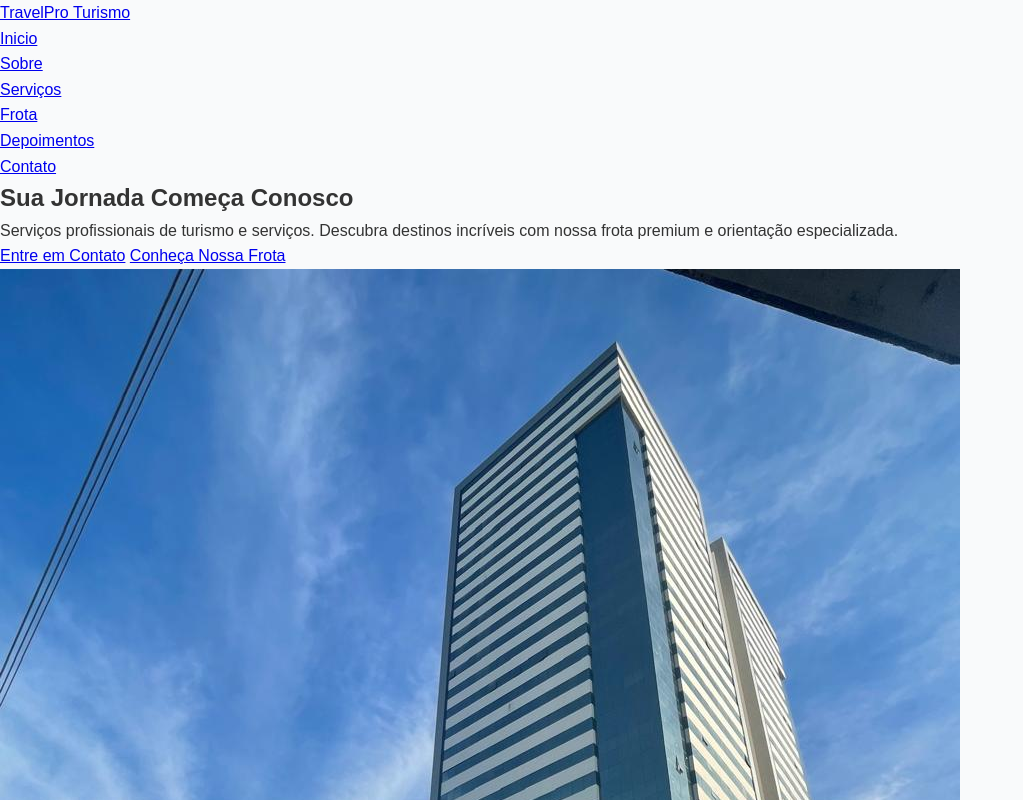
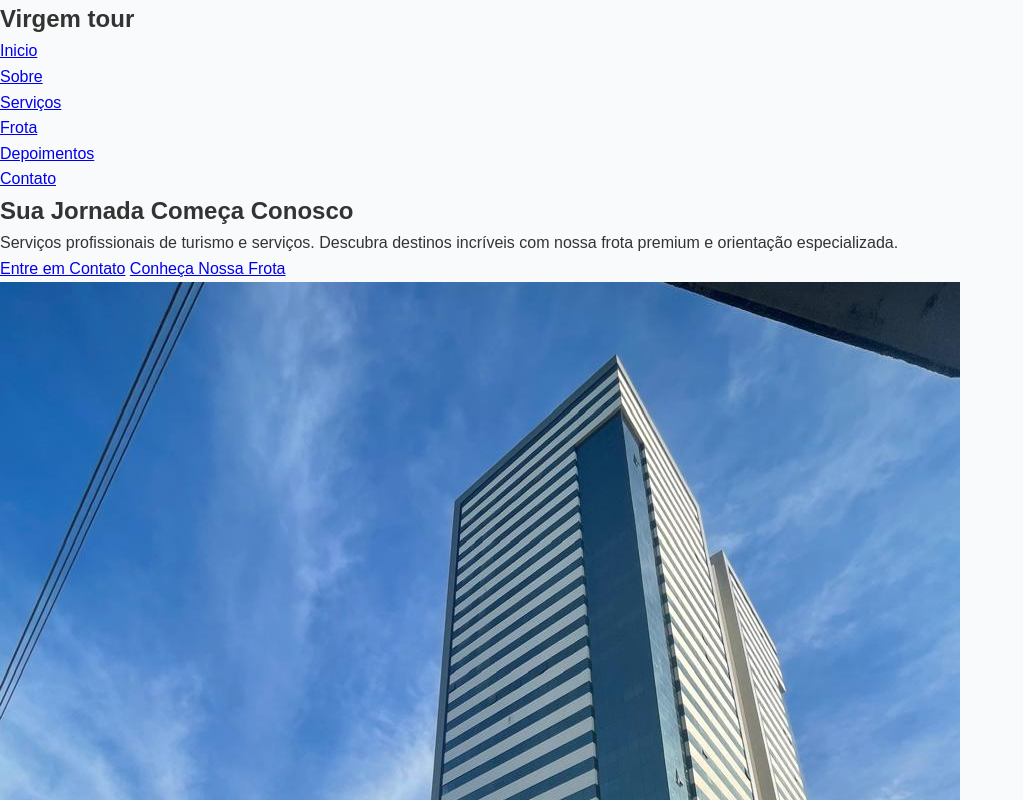
Before and after one commit to FilipeChristian/Projeto_Turismo, a plain HTML site: page index.html in a window 1280 px wide. Shown: the top 800 px of the page, without its empty margins (0-1023 px from the left). Drawn offline with nearby package versions, Linux system fonts and the light colour scheme.

Commit message:
OfChanges

```diff
--- a/index.html
+++ b/index.html
@@ -13,7 +13,7 @@
 <body>
   <header class="topBar">
     <div class="container">
-      <a class="logo" href="#">TravelPro Turismo</a>
+      <h2>Virgem tour</h2>
       <nav class="nave">
         <ul>
           <li><a href="#">Inicio</a></li>
@@ -219,7 +219,7 @@
   <footer class="rodape">
     <div class="rodape-conteudo container">
       <div class="sobre">
-        <h3>TravelPro Turismo</h3>
+        <h3>Virgem Tour Turismo</h3>
         <p>Seu parceiro confiável para experiências memoráveis de viagem.</p>
         <div class="social">
           <a href="#" aria-label="Twitter"><span class="material-symbols-outlined">share</span></a>
@@ -258,7 +258,7 @@
     </div>
 
     <div class="rodape-direitos">
-      <p>© 2024 TravelPro Turismo. Todos os direitos reservados.</p>
+      <p>© 2025 Virgem Tour Turismo. Todos os direitos reservados.</p>
     </div>
   </footer>
 
```
